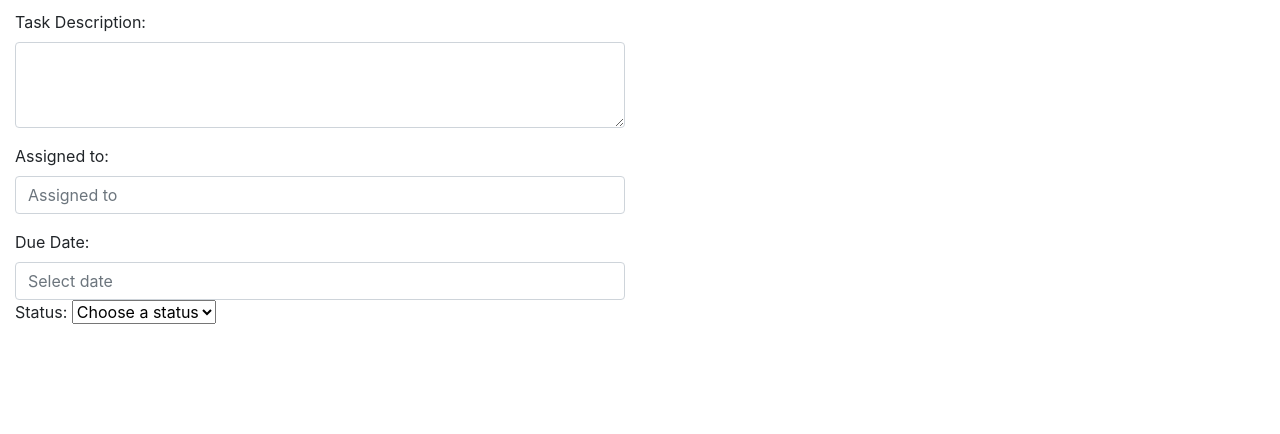
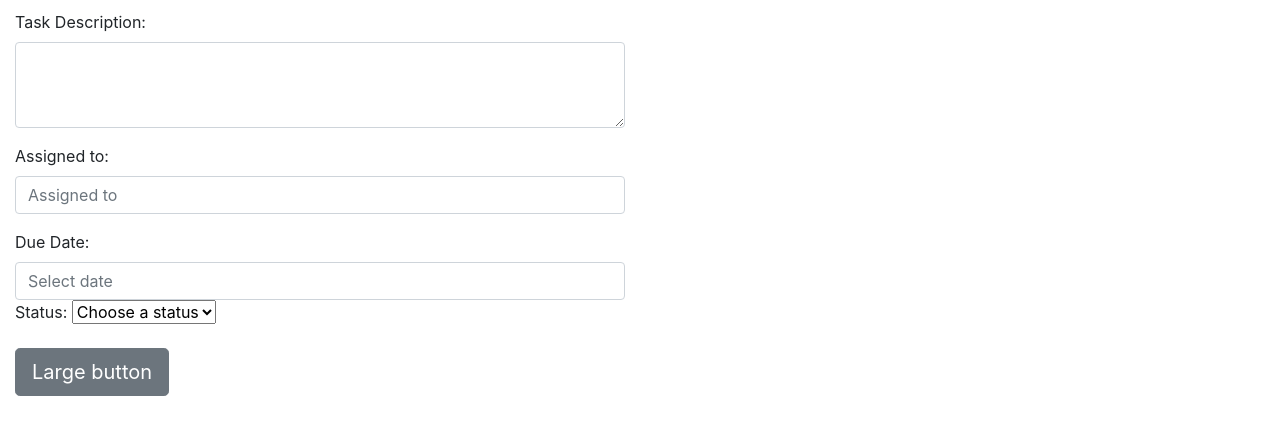
Before and after one commit to AshleyU/Task-List, a plain HTML site: page index.html in a window 1280 px wide. Shown: the part 208-642 px from the top of the page. Drawn offline with nearby package versions, Linux system fonts and the light colour scheme.

Commit message:
Adding button

```diff
--- a/index.html
+++ b/index.html
@@ -50,6 +50,9 @@
                                 <option value="3">Complete</option>
                             </select>
                         </div>
+                        <div class="form-group">
+                        <button type="button" class="btn btn-secondary btn-lg">Large button</button>
+                        </div>
                     </form>
                 </div>
                     <ul class="col">
```
